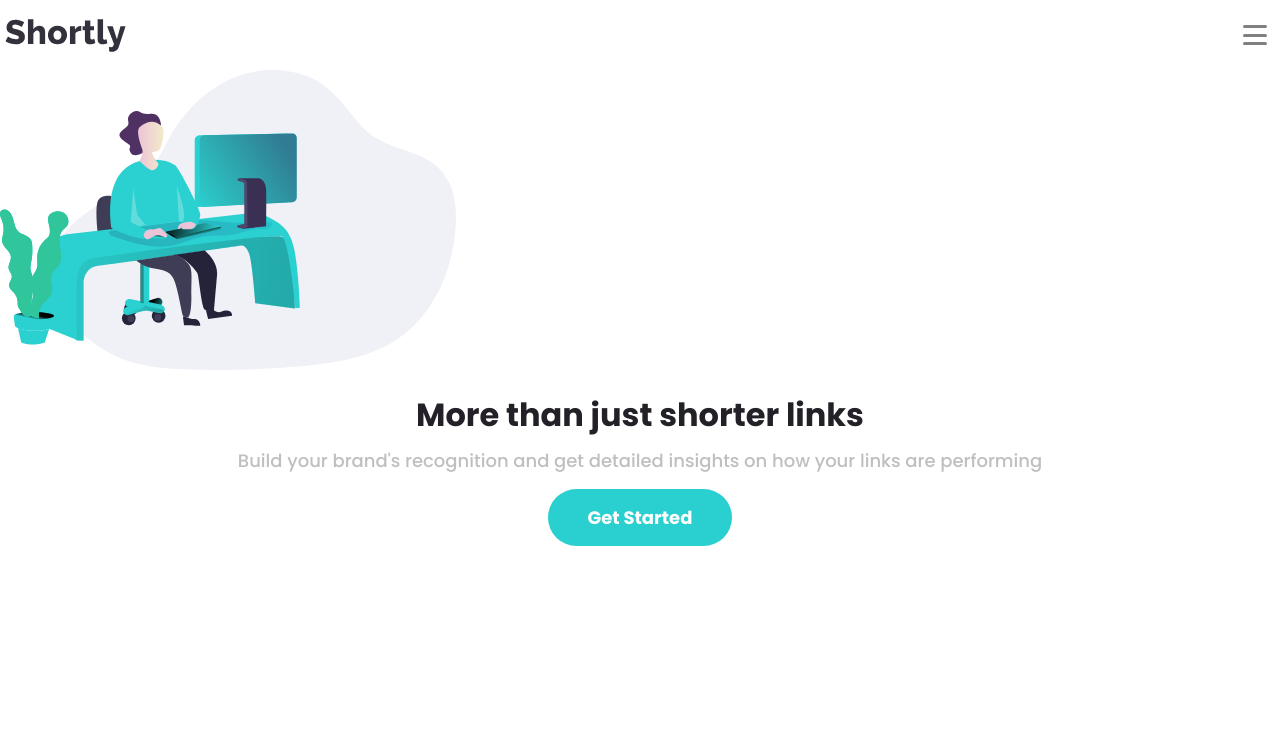
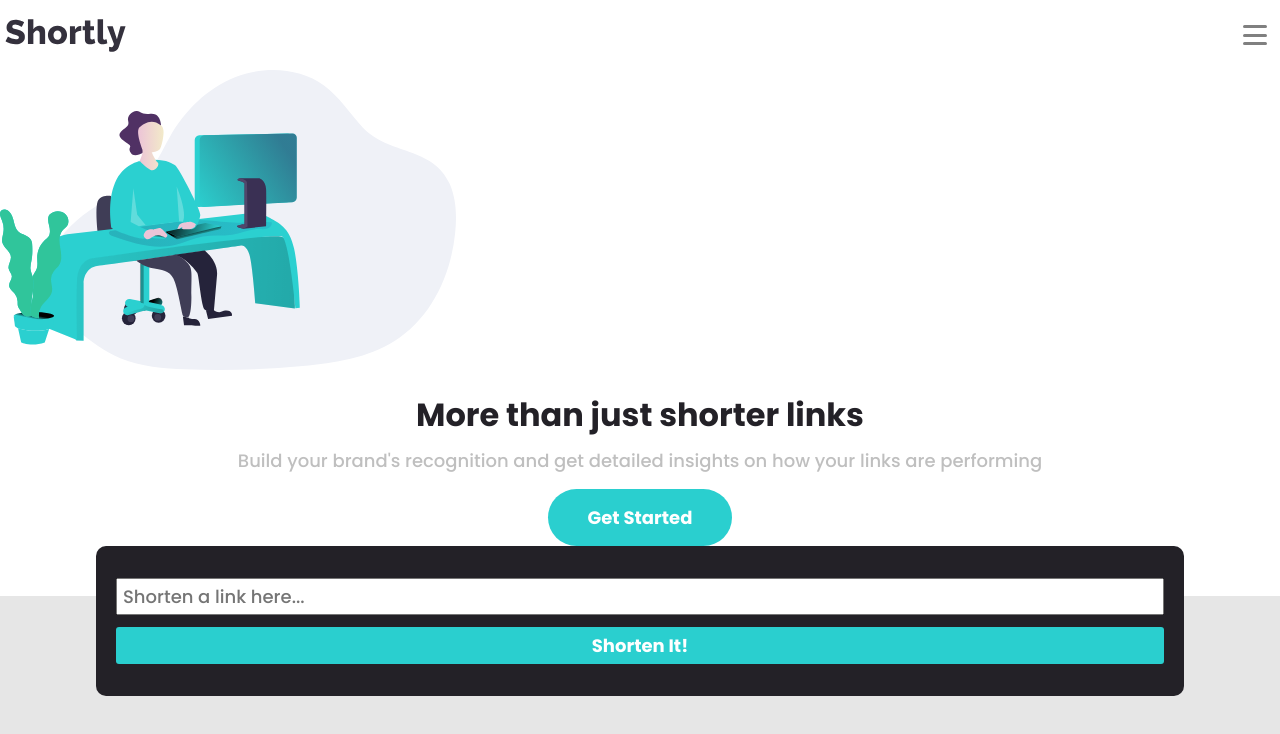
Before and after one commit to migueldeleon012/url-shortener, a React (Create React App) app: page / in a window 1280 px wide. Shown: the top 734 px of the page. Built offline with nearby package versions, Linux system fonts and the light colour scheme.

Commit message:
feat: added urlShortening html and styling

```diff
--- a/src/App.jsx
+++ b/src/App.jsx
@@ -1,5 +1,6 @@
-import Navbar from './components/Navbar/index';
-import Header from './components/Header/index';
+import Navbar from './components/Navbar';
+import Header from './components/Header';
+import Statistics from './components/Statistics/index';
 import './styles/index.scss';
 
 function App() {
@@ -7,6 +8,7 @@ function App() {
     <div className="App">
       <Navbar />
       <Header />
+      <Statistics />
     </div>
   );
 }
--- a/src/components/Header/index.jsx
+++ b/src/components/Header/index.jsx
@@ -14,7 +14,7 @@ const Header = () => {
           Build your brand's recognition and get detailed insights on how your
           links are performing
         </p>
-        <button>get started</button>
+        <button className="btn-default">get started</button>
       </div>
     </div>
   );
--- /dev/null
+++ b/src/components/Statistics/index.jsx
@@ -0,0 +1,11 @@
+import UrlShortener from '../UrlShortener';
+
+const Statistics = () => {
+  return (
+    <div className="statistics">
+      <UrlShortener />
+    </div>
+  );
+};
+
+export default Statistics;
--- /dev/null
+++ b/src/components/UrlShortener/index.jsx
@@ -0,0 +1,10 @@
+const UrlShortener = () => {
+  return (
+    <div className="url-shortener">
+      <input type="text" placeholder="Shorten a link here..." />
+      <button type="submit">Shorten It!</button>
+    </div>
+  );
+};
+
+export default UrlShortener;
--- a/src/styles/header.scss
+++ b/src/styles/header.scss
@@ -1,5 +1,6 @@
 .header {
   width: 100%;
+  margin-bottom: 50px;
 
   .illustration-logo {
     height: 300px;
@@ -24,15 +25,5 @@
       color: $gray;
       margin: 15px 0;
     }
-
-    button {
-      background-color: $cyan;
-      border: none;
-      padding: 15px 40px;
-      border-radius: 100px;
-      text-transform: capitalize;
-      font-weight: bold;
-      color: white;
-    }
   }
 }
--- a/src/styles/index.scss
+++ b/src/styles/index.scss
@@ -8,6 +8,9 @@ $gray: hsl(0, 0%, 75%);
 $grayish-violet: hsl(257, 7%, 63%);
 $very-dark-blue: hsl(255, 11%, 22%);
 $very-dark-violet: hsl(260, 8%, 14%);
+
+//other fixed values
+$border-radius: 10px;
 
 //fonts
 @import url('https://fonts.googleapis.com/css2?family=Poppins:wght@100;200;300;400;500;600;700;800;900&display=swap');
@@ -24,6 +27,12 @@ $very-dark-violet: hsl(260, 8%, 14%);
   justify-content: space-evenly;
   align-items: center;
 }
+
+//imports
+@import './navbar.scss';
+@import './header.scss';
+@import './url-shortener.scss';
+@import './statistics.scss';
 
 //global
 * {
@@ -44,7 +53,8 @@ h6 {
 
 a,
 button,
-p {
+p,
+input {
   font-size: 18px;
   font-weight: 500;
 }
@@ -56,5 +66,12 @@ header {
   overflow-x: hidden;
 }
 
-@import './navbar.scss';
-@import './header.scss';
+.btn-default {
+  background-color: $cyan;
+  border: none;
+  padding: 15px 40px;
+  border-radius: 100px;
+  text-transform: capitalize;
+  font-weight: bold;
+  color: white;
+}
--- /dev/null
+++ b/src/styles/statistics.scss
@@ -0,0 +1,6 @@
+.statistics {
+  background-color: lighten($gray, 15%);
+  position: relative;
+  height: 500px;
+  overflow: visible;
+}
--- /dev/null
+++ b/src/styles/url-shortener.scss
@@ -0,0 +1,29 @@
+.url-shortener {
+  @include flexEvenly;
+  flex-direction: column;
+  height: 150px;
+  background: $very-dark-violet url('../assets/bg-shorten-mobile.svg') no-repeat
+    130% -10px;
+  border-radius: $border-radius;
+  width: 85%;
+  position: absolute;
+  top: -50px;
+  left: 50%;
+  transform: translateX(-50%);
+  padding: 20px;
+
+  input {
+    padding: 3px 5px;
+    width: 100%;
+  }
+
+  button {
+    font-weight: 700;
+    color: white;
+    background-color: $cyan;
+    border: none;
+    border-radius: 3px;
+    padding: 5px;
+    width: 100%;
+  }
+}
```
